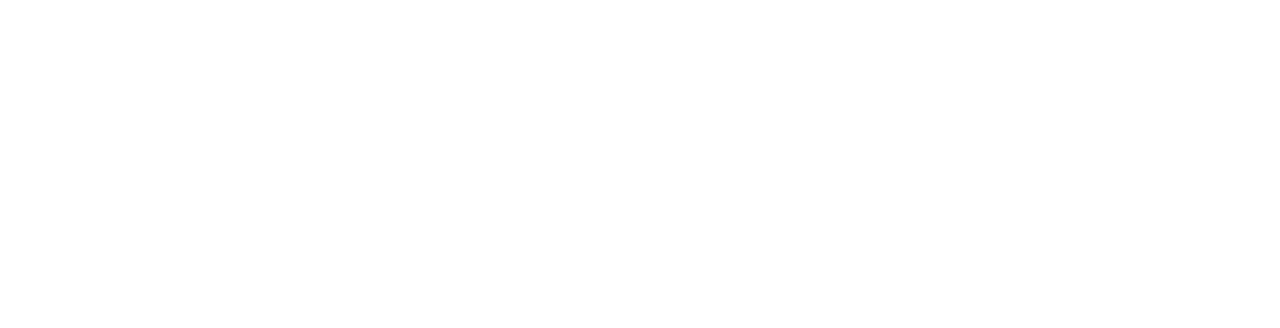
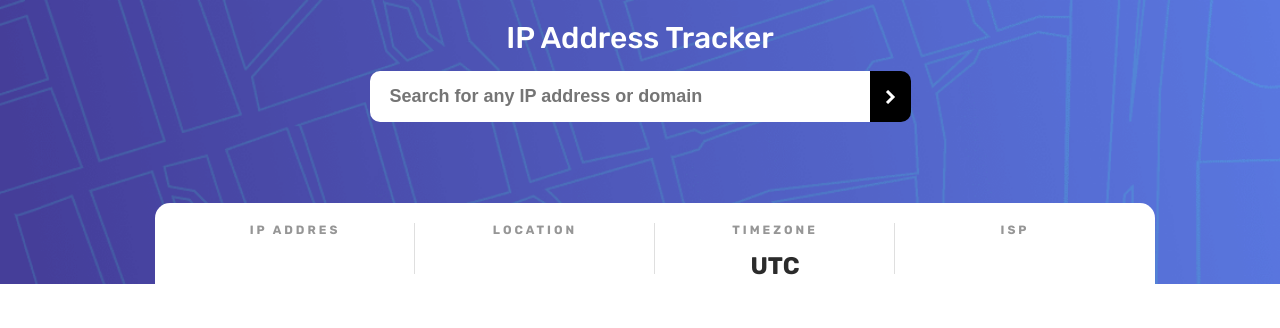
Before and after one commit to Dzhem/ip-address-tracker, a website built with Parcel: page index.html in a window 1280 px wide. Built offline with nearby package versions, Linux system fonts and the light colour scheme.

Commit message:
Свёрстана шапка

```diff
--- a/index.html
+++ b/index.html
@@ -23,6 +23,37 @@
     <link rel="stylesheet" href="./src/style.css" />
   </head>
   <body>
+    <div class="finder">
+      <h1 class="title">IP Address Tracker</h1>
+      <div class="search-bar">
+        <input
+          type="text"
+          class="search-bar__input"
+          placeholder="Search for any IP address or domain"
+        />
+        <button class="search-bar__btn">
+          <object data="images/icon-arrow.svg" type="image/svg+xml"></object>
+        </button>
+      </div>
+      <div class="info">
+        <div class="info__block">
+          <div class="info__block-subtitle">IP Addres</div>
+          <div class="info__block-title" id="ip"></div>
+        </div>
+        <div class="info__block">
+          <div class="info__block-subtitle">Location</div>
+          <div class="info__block-title" id="location"></div>
+        </div>
+        <div class="info__block">
+          <div class="info__block-subtitle">Timezone</div>
+          <div class="info__block-title">UTC <span id="timezone"></span></div>
+        </div>
+        <div class="info__block">
+          <div class="info__block-subtitle">ISP</div>
+          <div class="info__block-title" id="isp"></div>
+        </div>
+      </div>
+    </div>
     <script src="./src/index.js"></script>
   </body>
 </html>
--- a/src/style.css
+++ b/src/style.css
@@ -1,6 +1,6 @@
 :root {
   font-size: 10px;
-    font-family: 'Rubik', sans-serif;
+  font-family: "Rubik", sans-serif;
 }
 * {
   margin: 0;
@@ -51,22 +51,13 @@
   color: white;
   padding: 0 1.5rem;
   border-radius: 0 10px 10px 0;
-    position: relative;
   cursor: pointer;
+  display: flex;
+  justify-content: center;
+  align-items: center;
 }
 .search-bar__btn:hover {
   background-color: rgb(77, 77, 77);
-  }
-  .search-bar__btn::after {
-    display: block;
-
-    content: '';
-    width: 7px;
-    height: 7px;
-    background: transparent;
-    border: 2px solid;
-    border-color: white white transparent transparent;
-    transform: rotate(45deg);
 }
 
 .info {
@@ -130,7 +121,7 @@
     margin-bottom: 0;
   }
   .info__block::after {
-      content: '';
+    content: "";
     width: 1px;
     height: 90%;
     position: absolute;
```
Lines whose indentation alone changed are shown as unchanged.
